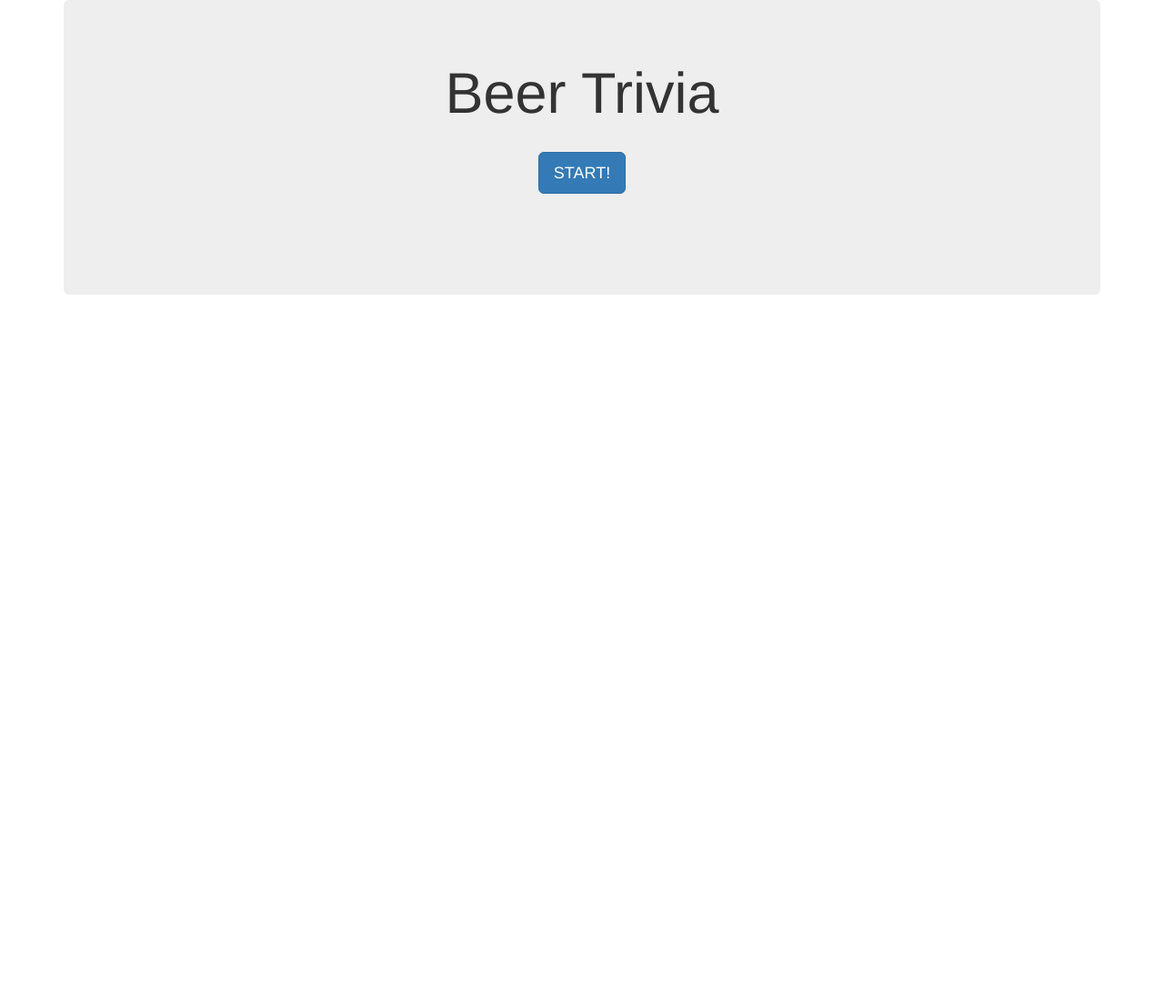
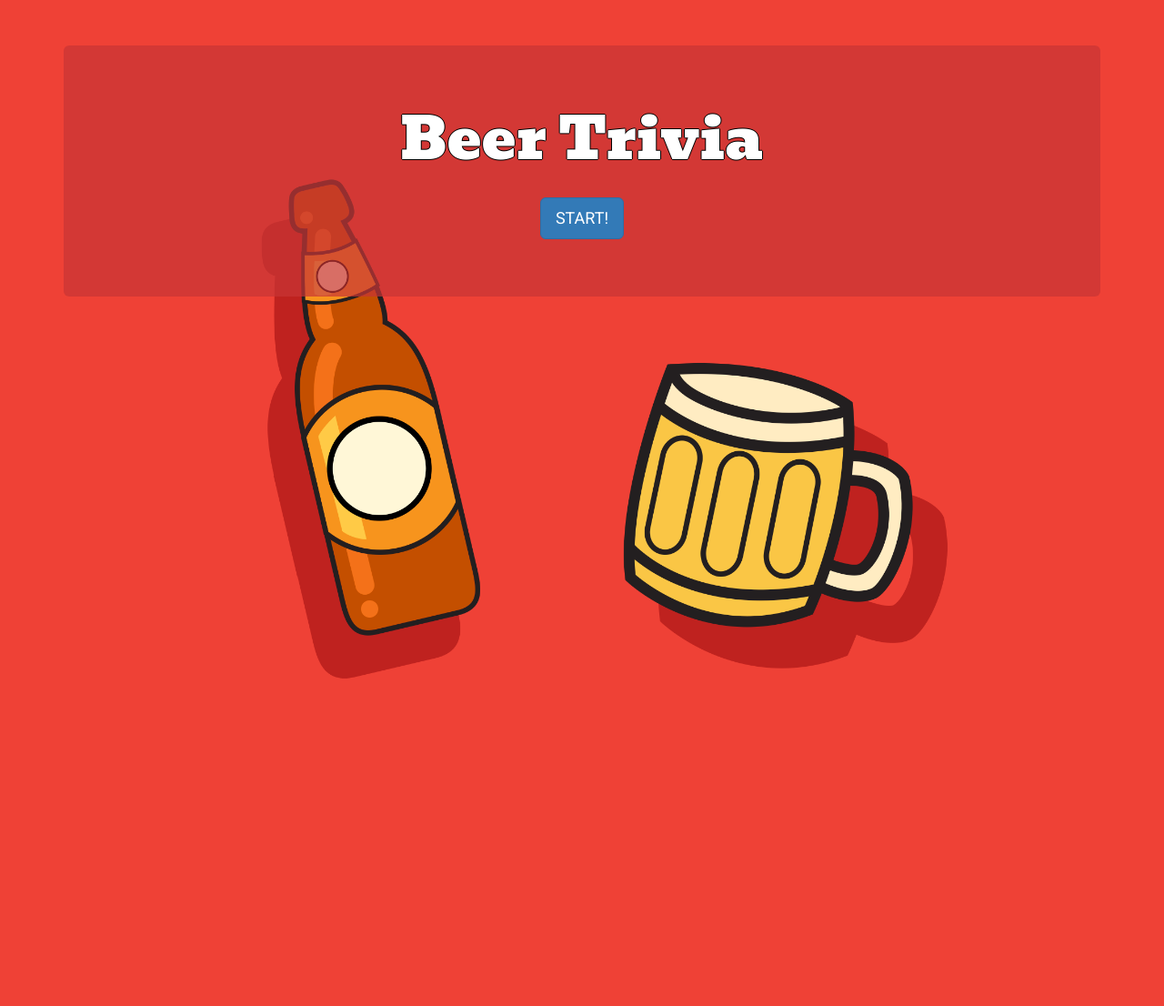
Before and after one commit to norita-m/TriviaGame, a PHP site: page / in a window 1280 px wide. Shown: the whole page at 91% size. After the commit the page ends 746 px from the top, so only its background shows below. Run offline with PHP 8.4, Linux system fonts and the light colour scheme.

Commit message:
redoing project

```diff
--- a/assets/css/style.css
+++ b/assets/css/style.css
@@ -1,9 +1,31 @@
 /*JUMBOTRON*/
 .jumbotron {
 	text-align: center;
+	margin-top: 50px;
+	background: rgba(200, 54, 54, 0.7);
+	font-family: 'Bevan', cursive;
+	color: white;
+    text-shadow: -1px 0 black, 0 1px black, 1px 0 black, 0 -1px black;
+
 }
 
+body {
+	display: table;
+    position: relative;
+    width: 100%;
+    height: 100%;
+    background-image: url(../images/bottle-mug.png);
+    -webkit-background-size: cover;
+    -moz-background-size: cover;
+    background-size: cover;
+    -o-background-size: cover;
+}
 
+#quiz-area {
+	font-family: 'Roboto', sans-serif;
+	text-shadow: none;
+	color: black;
+}
 
 /*START PAGE*/
 #startpage {
@@ -23,3 +45,7 @@
 .main {
 	visibility: hidden;
 }
+
+#totalScore {
+	visibility: hidden;
+}
--- a/index.html
+++ b/index.html
@@ -10,6 +10,8 @@
 
 				<!-- Bootstrap is used to make game look nicer-->
 	<link rel="stylesheet" href="https://maxcdn.bootstrapcdn.com/bootstrap/3.3.6/css/bootstrap.min.css" integrity="sha384-1q8mTJOASx8j1Au+a5WDVnPi2lkFfwwEAa8hDDdjZlpLegxhjVME1fgjWPGmkzs7" crossorigin="anonymous">
+	<!--Font-->
+	<link href="https://fonts.googleapis.com/css?family=Bevan|Roboto" rel="stylesheet">
 
 		<link rel="stylesheet" type="text/css" href="assets/css/style.css">
 </head>
@@ -18,28 +20,26 @@
 		<!--Bootstrap Container-->
 		<div class="container">
 
+			<!-- redoing project - layout html (questions are placed in JS file and not Index ) -->
 			<!-- Jumbotron will hold title and timer -->
 			<div class="jumbotron">
 				<div class="container">
 					<h1>Beer Trivia</h1>
 					<br>
-					<p><a class="btn btn-primary btn-lg" href="#" role="button" id="startButton">START!</a></p>
-
-					<!-- Timer -->
-					<h2 id="timer">Timer: </h2>
+					<div id="wrapper">
+						<div id="sub-wrapper">
+					<div id="quiz-area">
+						<p><a class="btn btn-primary btn-lg" href="#" role="button" id="start">START!</a></p>
+					</div>
 				</div>
-		<!-- This is the end of the header -->
-		</div>
-
-		<!-- this is the beginning of the trivia questions-->
-		<div class="main">
+			</div>
 
 
 
 
 
 			<!--Question 1 -->
-			<h3>1. What is Cenosillicaphobia the fear of?</h3>
+<!-- 			<h3>1. What is Cenosillicaphobia the fear of?</h3>
 				<form class="question">
 					<input type="radio" name="answer" value="glass"> Fear of an empty glass<br>
 					<input type="radio" name="answer" value="drunk"> You're afraid of getting too drunk<br>
@@ -47,10 +47,10 @@
 					<input type="radio" name="answer" value="flat"> Fear of flat beer<br>
 				</form>
 			<br>
-			<br>
+			<br> -->
 
 			<!--Question 2 -->
-			<h3>2. What is brew master in Latin?</h3>
+<!-- 			<h3>2. What is brew master in Latin?</h3>
 				<form class="question">
 					<input type="radio" name="answer" value="Cervezador"> Cervezador<br>
 					<input type="radio" name="answer" value="Ipsumbeermaker"> Lorem Ipsumbeermaker<br>
@@ -59,10 +59,10 @@
 				</form>
 
 			<br>
-			<br>
+			<br> -->
 
 			<!--Question 3 -->
-			<h3>3. What beer accounts for 85%<br> of all German beer exports to the U.S.?</h3>
+<!-- 			<h3>3. What beer accounts for 85%<br> of all German beer exports to the U.S.?</h3>
 			<h4>Hint: It is Germany's top export beer.</h4>
 				<form class="question">
 					<input type="radio" name="answer" value="Gerbeer"> Gerbeer<br>
@@ -71,20 +71,17 @@
 					<input type="radio" name="answer" value="Budnicht"> Budnicht<br>
 				</form>
 
+		</div>
 
-		<div id="totalScore">
+			<div id="totalScore">
 				<h2>TIME'S UP!</h2>
 				<h3>Correct Answers:</h3>
 				<h3>Incorrect Answers:</h3>
 				<h3>Unanswered:</h3>
-		</div>
-
-
-
-
-
+			</div> -->
 
 		</div>
+</body>
 
 	<!-- jQuery-->
 	<script src="https://code.jquery.com/jquery-2.2.0.js"></script>
```
Also changed, not shown: assets/javascript/app.js (+96 -45 lines), 1 other file.
